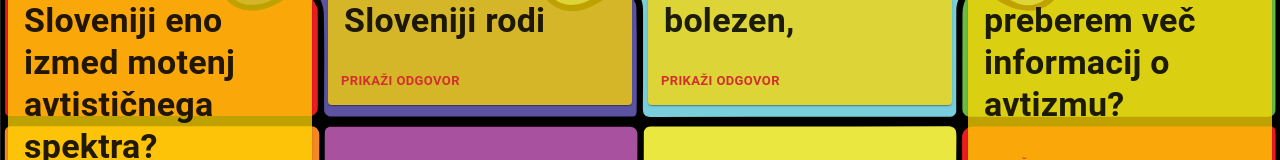
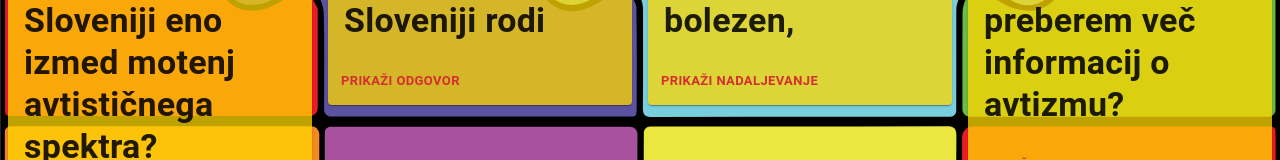
Before and after one commit to spagnoloG/autism-app, a React (Create React App) app: page / in a window 1280 px wide. Shown: the part 1159-1319 px from the top of the page. Built offline with nearby package versions, Linux system fonts and the light colour scheme.

Commit message:
small update

```diff
--- a/src/App.js
+++ b/src/App.js
@@ -1,5 +1,5 @@
 import './App.css';
-import {useState} from 'react';
+import {useState, useEffect} from 'react';
 import questions_json from './vprasanja.json'
 import autizm_svg from './autizm.svg';
 import Box from '@mui/material/Box';
@@ -13,13 +13,22 @@ import Grid from '@mui/material/Grid';
 const BasicCard = (props) => {
 
   const [answered, SetAnswered] = useState(false);
+  const [question, SetQuestion] = useState('prikaži vprašanje');
+  const [anwser, SetAnswer] = useState('prikaži odgovor');
 
   const button_click = () => {
     if(answered)
       SetAnswered(false);
     else
-      SetAnswered(true)
+      SetAnswered(true);
   }
+
+  useEffect(() => {
+    if(props.id == 15) {
+      SetAnswer('prikaži nadaljevanje');
+      SetQuestion('prikaži začetek');
+    }
+  }, [])
 
   return (
     <Card sx={{ minWidth: 150}} style={{ backgroundColor: 'rgba(255, 215, 0, 0.75)'  }} className="fade-in-card">
@@ -31,7 +40,7 @@ const BasicCard = (props) => {
         </Typography>
       </CardContent>
       <CardActions>
-      <Button size="small" color="error" onClick={button_click} ><strong>{answered ? 'prikaži vprašanje' : 'prikaži odgovor'}</strong></Button>
+      <Button size="small" color="error" onClick={button_click} ><strong>{answered ? question : anwser}</strong></Button>
     </CardActions>
     </Card>
   );
@@ -41,7 +50,7 @@ const App = () => {
   const renderQuestions = questions_json.map(({id, question, anwser}) =>{
     return (
       <Grid item xs={6} md={3} key={id}>
-        <BasicCard key={id} question={question} anwser={anwser} />
+        <BasicCard key={id} question={question} anwser={anwser} id={id} />
       </Grid>
     )
   })
--- a/src/vprasanja.json
+++ b/src/vprasanja.json
@@ -52,7 +52,7 @@
   {
     "id": 11,
     "question": "Poglej kdo so znane osebe z avtizmom.",
-    "anwser": "Bill Gates, podjetnik, računalniški revolucionar Susan Boyle, pevka Greta Thunberg, aktivistka"
+    "anwser": "Bill Gates, podjetnik in računalniški revolucionar; Susan Boyle, pevka; Greta Thunberg, aktivistka"
   },
   {
     "id": 12,
```
